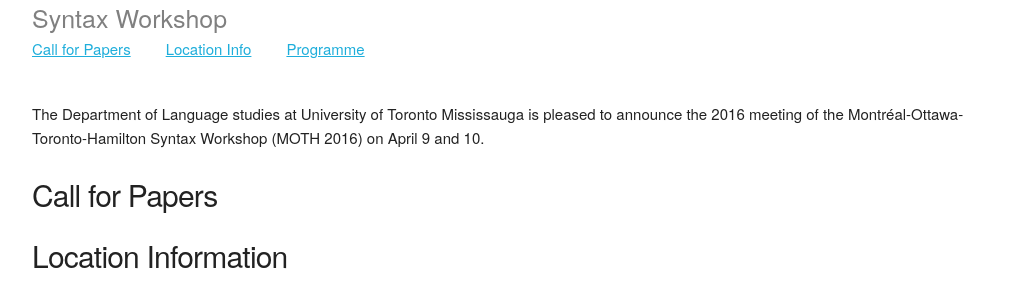
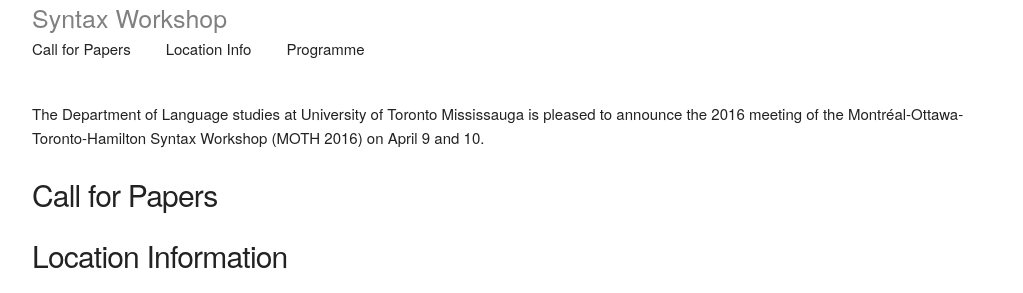
Before and after one commit to thrilway/moth2016, a plain HTML site: page index.html in a window 1280 px wide. Shown: the part 164-457 px from the top of the page, without its empty margins (128-1151 px from the left). Drawn offline with Linux system fonts and the light colour scheme.

Commit message:
modified:   css/custom.css

```diff
--- a/css/custom.css
+++ b/css/custom.css
@@ -1,4 +1,9 @@
 h2 {
+}
+
+a {
+	text-decoration: inherit;
+	color: inherit;
 }
 
 .description {
```
